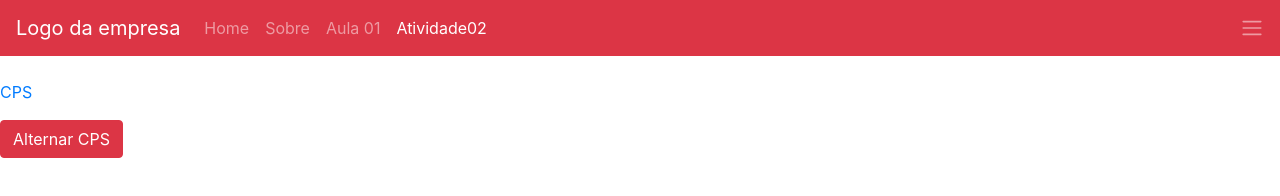
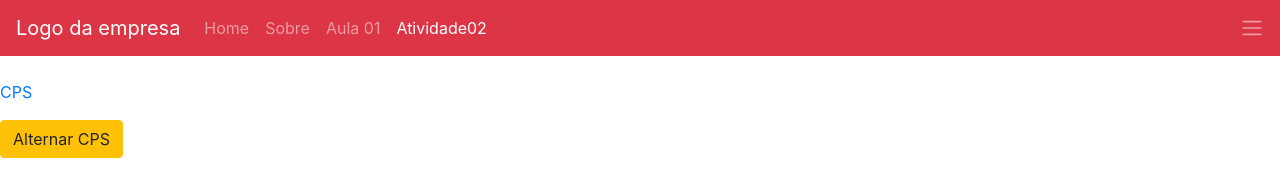
Before and after one commit to Thomas-Adrian-Soler-Nilsson/PWI2A, a plain HTML site: page aula01/conteudo/atividade02.html in a window 1280 px wide. Drawn offline with nearby package versions, Linux system fonts and the light colour scheme.

```diff
--- a/aula01/conteudo/atividade02.html
+++ b/aula01/conteudo/atividade02.html
@@ -50,7 +50,7 @@
                             target="_blank"
                         >CPS</a>
                     </p>
-                    <button id="alternar1" class="btn btn-danger">
+                    <button id="alternar1" class="btn btn-warning">
                         Alternar
                     CPS
                     </button>
```
